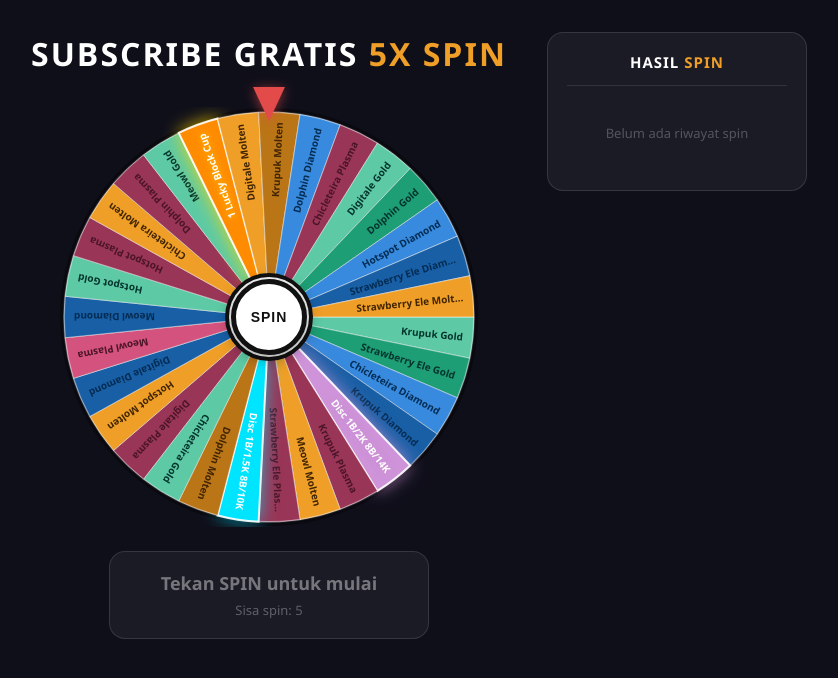
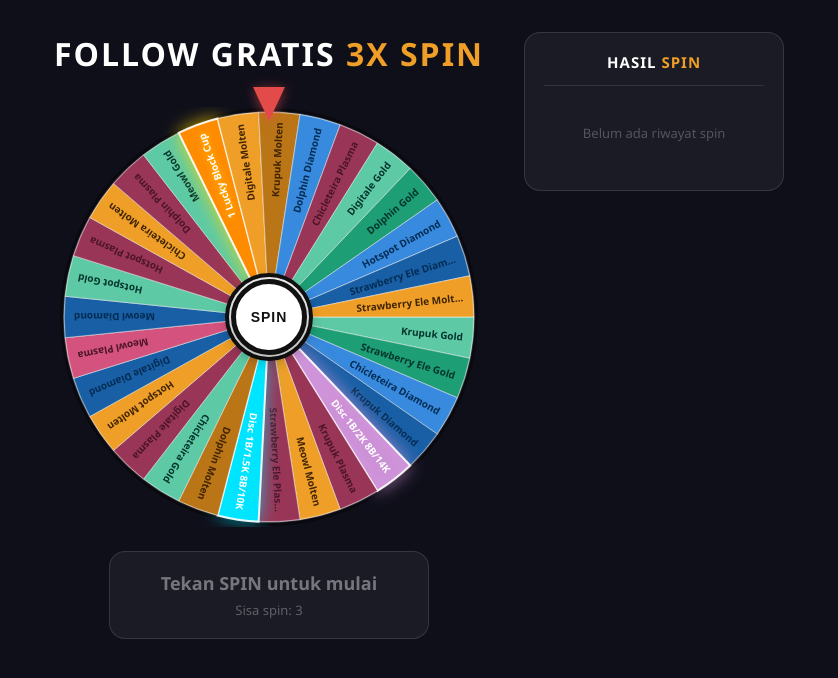
Before and after one commit to ayuazalleaa-hue/speenwheel, a plain HTML site: page index.html in a window 1280 px wide. Shown: the whole page, without its empty margins (221-1059 px from the left). Drawn offline with Linux system fonts and the light colour scheme.

Commit message:
Update index.html

```diff
--- a/index.html
+++ b/index.html
@@ -3,7 +3,7 @@
 <head>
   <meta charset="UTF-8" />
   <meta name="viewport" content="width=device-width, initial-scale=1.0" />
-  <title>Subscribe Gratis 5x Spin</title>
+  <title>Follow Gratis 3x Spin</title>
   <style>
     *, *::before, *::after { margin: 0; padding: 0; box-sizing: border-box; }
 
@@ -237,7 +237,7 @@
 
   <div class="page">
     <div class="main-col">
-      <h1>Subscribe Gratis <span>5x Spin</span></h1>
+      <h1>Follow Gratis <span>3x Spin</span></h1>
 
       <div class="wheel-section">
         <div class="wheel-wrap">
@@ -247,7 +247,7 @@
         </div>
         <div class="result-box">
           <div id="resultText">Tekan SPIN untuk mulai</div>
-          <div class="spin-count" id="spinCount">Sisa spin: 5</div>
+          <div class="spin-count" id="spinCount">Sisa spin: 3</div>
         </div>
       </div>
     </div>
@@ -345,8 +345,8 @@
     let currentAngle = 0;
     let spinning = false;
     let lastTickSlot = -1;
-    let remainingSpin = 5;
-    const MAX_SPIN = 5;
+    let remainingSpin = 3;
+    const MAX_SPIN = 3;
     let needsHistoryClear = false; // true setelah round 5 spin selesai, history baru dihapus saat klik spin berikutnya
 
     // riwayat round saat ini, di-reset total tiap mulai round baru
```
